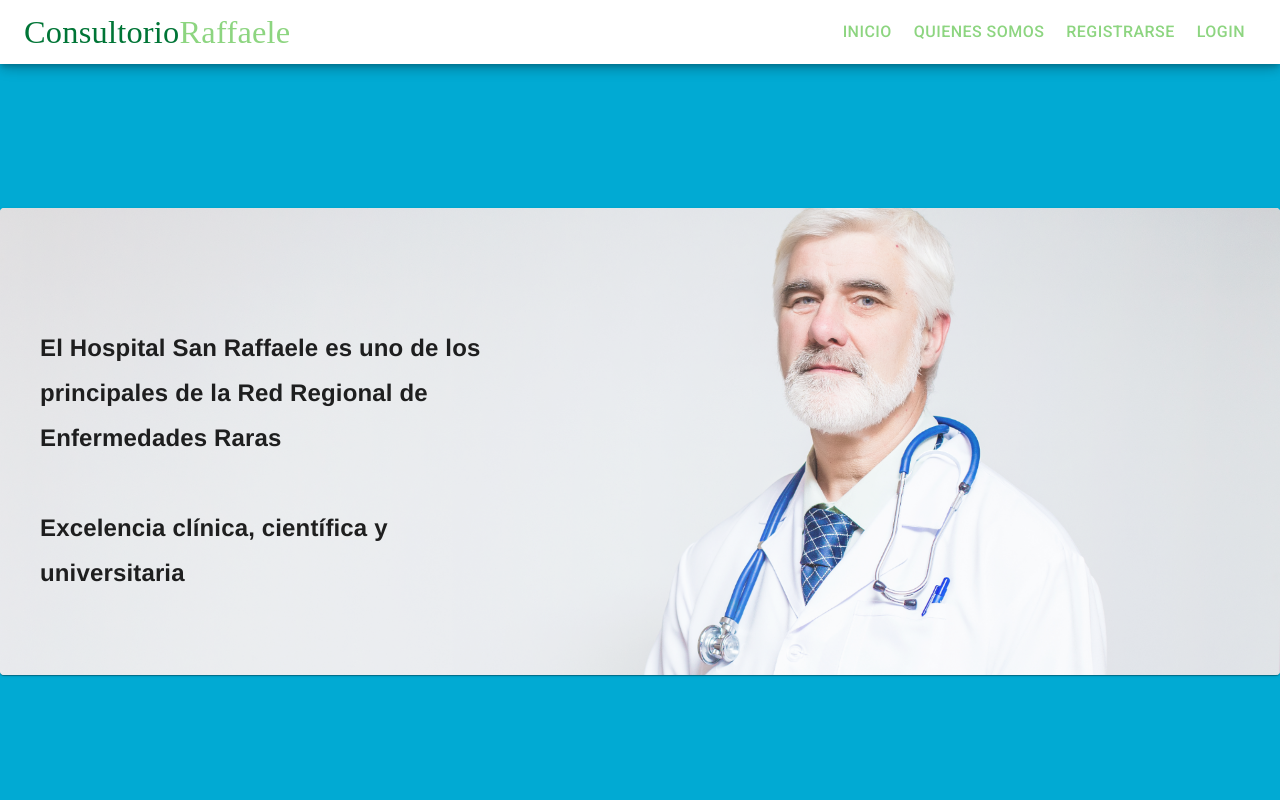
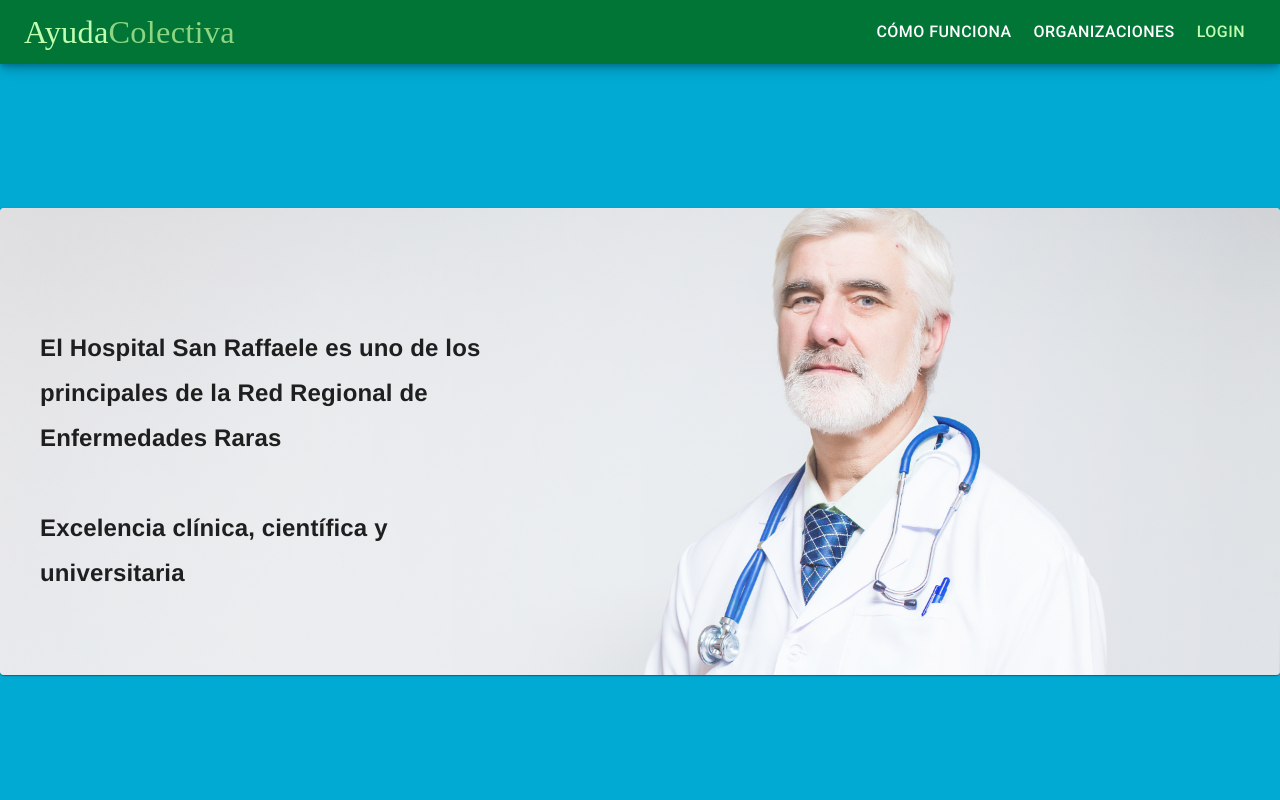
Before and after one commit to lucasdifresco/Ayuda-Colectiva, a React (Create React App) app in the folder frontend/: page /inicio in a window 1280 px wide. Shown: the top 800 px of the page. Built offline with nearby package versions, Linux system fonts and the light colour scheme; a web font is replaced by a local one.

Commit message:
Modifico el estilo de la barra de navegacion en 'logged_out'.

```diff
--- a/frontend/src/logged_out/components/navigation/NavBar.js
+++ b/frontend/src/logged_out/components/navigation/NavBar.js
@@ -21,7 +21,7 @@
 const styles = theme => ({
   appBar: {
     boxShadow: theme.shadows[6],
-    backgroundColor: theme.palette.common.white
+    backgroundColor: theme.palette.primary.main
   },
   toolbar: {
     display: "flex",
@@ -29,7 +29,8 @@
   },
   menuButtonText: {
     fontSize: theme.typography.body1.fontSize,
-    fontWeight: theme.typography.h6.fontWeight
+    fontWeight: theme.typography.h6.fontWeight,
+    color: "#FFFFFF"
   },
   brandText: {
     fontFamily: "'Baloo Bhaijaan', cursive",
@@ -37,12 +38,13 @@
   },
   noDecoration: {
     textDecoration: "none !important"
-  }
+  },
 });
 
 function NavBar(props) {
   const {
     classes,
+    theme,
     openRegisterDialog,
     openLoginDialog,
     handleMobileDrawerOpen,
@@ -52,25 +54,20 @@
   } = props;
   const menuItems = [
     {
-      link: "/inicio",
-      name: "Inicio",
+      link: "/ComoFunciona",
+      name: "Cómo funciona",
       icon: <HomeIcon className="text-white" />
     },
     {
-      link: "/QuienesSomos",
-      name: "Quienes Somos",
+      link: "/Organizaciones",
+      name: "Organizaciones",
       icon: <EventIcon className="text-white" />
     },
-    // {
-    //   link: "/blog",
-    //   name: "Blog",
-    //   icon: <BookIcon className="text-white" />
-    // },
-    {
+    /*{
       name: "Registrarse",
       onClick: openRegisterDialog,
       icon: <HowToRegIcon className="text-white" />
-    },
+    },*/
     {
       name: "Login",
       onClick: openLoginDialog,
@@ -82,22 +79,27 @@
       <AppBar position="fixed" className={classes.appBar}>
         <Toolbar className={classes.toolbar}>
           <div>
+            <Link
+              to="/#"
+              className={classes.noDecoration}
+            >
               <Typography
                 variant="h4"
                 className={classes.brandText}
                 display="inline"
-              color="primary"
+                style={{color: theme.palette.secondary.light}}
               >
-              Consultorio
+                Ayuda
               </Typography>
               <Typography
                 variant="h4"
                 className={classes.brandText}
                 display="inline"
-              color="secondary"
+                style={{color: theme.palette.secondary.main}}
               >
-              Raffaele
+                Colectiva
             </Typography>
+            </Link>
           </div>
           <div>
             <Hidden mdUp>
@@ -120,7 +122,6 @@
                       onClick={handleMobileDrawerClose}
                     >
                       <Button
-                        color="secondary"
                         size="large"
                         classes={{ text: classes.menuButtonText }}
                       >
@@ -131,7 +132,7 @@
                 }
                 return (
                   <Button
-                    color="secondary"
+                    style={{color: theme.palette.secondary.light}}
                     size="large"
                     onClick={element.onClick}
                     classes={{ text: classes.menuButtonText }}
--- a/frontend/src/theme.js
+++ b/frontend/src/theme.js
@@ -3,6 +3,10 @@
 // colors
 const primary = "#007536";
 const secondary = "#8DD580";
+const primaryDark = "#005015";
+const secondaryDark = "#5BA353";
+const primaryLight = "#57AD67";
+const secondaryLight = "#C0FFAF";
 const black = "#343a40";
 const darkBlack = "rgb(36, 40, 44)";
 const background = "#f5f5f5";
@@ -26,8 +30,16 @@
 
 const theme = createMuiTheme({
   palette: {
-    primary: { main: primary },
-    secondary: { main: secondary },
+    primary: {
+      main: primary,
+      light: primaryLight,
+      dark: primaryDark
+    },
+    secondary: {
+      main: secondary,
+      light: secondaryLight,
+      dark: secondaryDark
+    },
     common: {
       black,
       darkBlack
```
Lines whose indentation alone changed are shown as unchanged.
